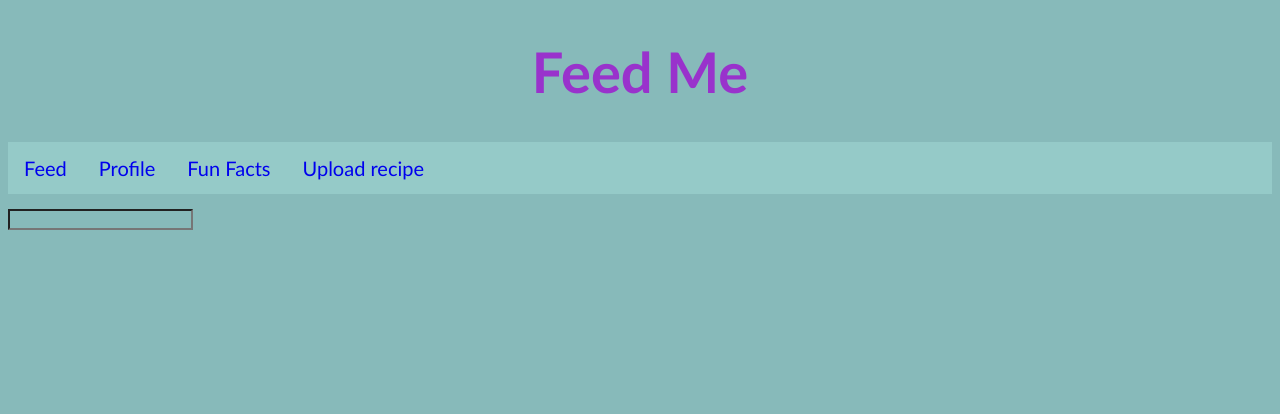
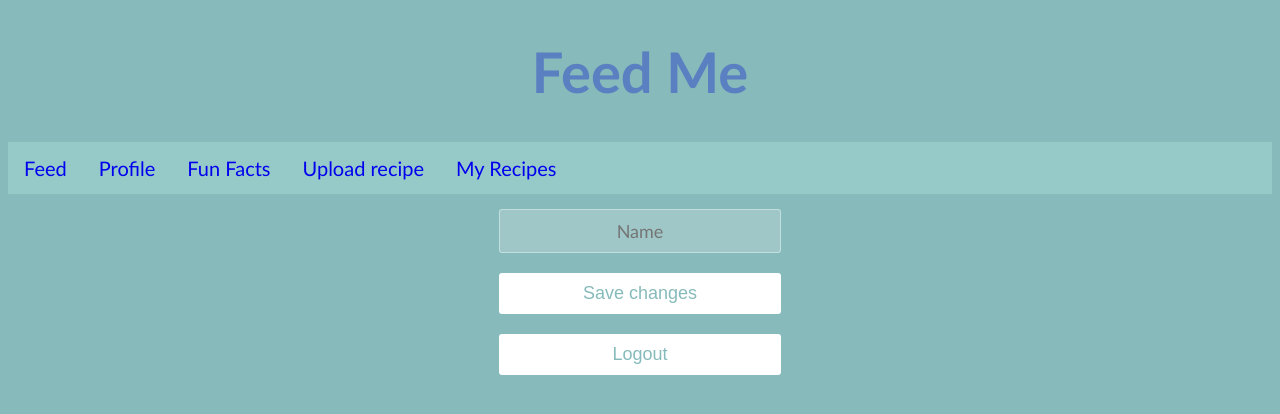
Before and after one commit to Tamir198/feed-me-web, a React (Create React App) app in the folder frontend/: page /Profile in a window 1280 px wide. Shown: the top 414 px of the page. Built offline with nearby package versions, Linux system fonts and the light colour scheme.

Commit message:
profile page

```diff
--- a/frontend/public/index.html
+++ b/frontend/public/index.html
@@ -9,7 +9,7 @@
     <meta name="description" content="Web site created using create-react-app" />
     <link rel="apple-touch-icon" href="%PUBLIC_URL%/logo192.png" />
     <link rel="manifest" href="%PUBLIC_URL%/manifest.json" />
-    <title>React App</title>
+    <title>Feed Me</title>
 </head>
 
 <body>
--- a/frontend/src/components/Header/Header.module.css
+++ b/frontend/src/components/Header/Header.module.css
@@ -1,6 +1,6 @@
 h1 {
     text-align: center;
-    color: darkorchid;
+    color: rgb(90, 128, 194);
     font-family:'Gill Sans', 'Gill Sans MT', Calibri, 'Trebuchet MS', sans-serif;
     font-size: 3.5em;
 }
--- a/frontend/src/components/NavBar/NavBar.js
+++ b/frontend/src/components/NavBar/NavBar.js
@@ -9,6 +9,7 @@ import Profile from "../../pages/Profile/Profile";
 import UploadRecipe from "../../pages/Upload/UploadRecipe";
 import Feed from "../../pages/Feed/Feed"
 import Facts from "../../pages/Facts/Facts"
+import MyRecipes from "../../pages/My Recipes/MyRecipes";
 
 function NavBar() {
 
@@ -28,6 +29,9 @@ function NavBar() {
           <li>
             <Link style={{textDecoration: 'none', backgroundColor: '#95cac8'}} to="/UploadRecipe">Upload recipe</Link>
           </li>
+          <li>
+            <Link style={{textDecoration: 'none', backgroundColor: '#95cac8'}} to="/MyRecipes">My Recipes</Link>
+          </li>
         </ul>
 
         <Routes>
@@ -41,6 +45,9 @@ function NavBar() {
 
           <Route path="/UploadRecipe" element={<UploadRecipe />} />
 
+          <Route path="/MyRecipes" element={<MyRecipes />} />
+
+
         </Routes>
       </div>
     </Router>
--- a/frontend/src/pages/Profile/Profile.js
+++ b/frontend/src/pages/Profile/Profile.js
@@ -1,9 +1,21 @@
-import styles from "./Profile.module.css"
+import styles from "./Profile.module.css";
+import {
+  BrowserRouter as Router,
+  Routes,
+  Route,
+  Link,
+  useNavigate,
+} from "react-router-dom";
+import MyRecipes from "../My Recipes/MyRecipes";
 
-function Profile(){
-    return (
-        <input></input>
-    )
+function Profile() {
+  return (
+    <div className={styles.profile}>
+      <input type="text" placeholder="Name" />
+      <button>Save changes</button>
+      <button>Logout</button>
+    </div>
+  );
 }
 
-export default Profile
+export default Profile;
--- a/frontend/src/pages/Profile/Profile.module.css
+++ b/frontend/src/pages/Profile/Profile.module.css
@@ -0,0 +1,32 @@
+.profile {
+    display: flex;
+    align-items: center;
+    flex-direction: column;
+}
+
+input {
+    border: 1px solid rgba(252, 252, 252, 0.4);
+    background-color: rgba(252, 252, 252, 0.2);
+    width: 250px;
+    border-radius: 3px;
+    font-family: 'Gill Sans', 'Gill Sans MT', Calibri, 'Trebuchet MS', sans-serif;
+    padding: 10px 15px;
+    margin: 0 auto 10px auto;
+    display: block;
+    text-align: center;
+    font-size: 18px;
+    color: white;
+    font-weight: 300;
+}
+
+button {
+    outline: 0;
+    background-color: white;
+    border: 0;
+    padding: 10px 15px;
+    color: #87baba;
+    border-radius: 3px;
+    width: 282px;
+    font-size: 18px;
+    margin: 10px;
+}
```
